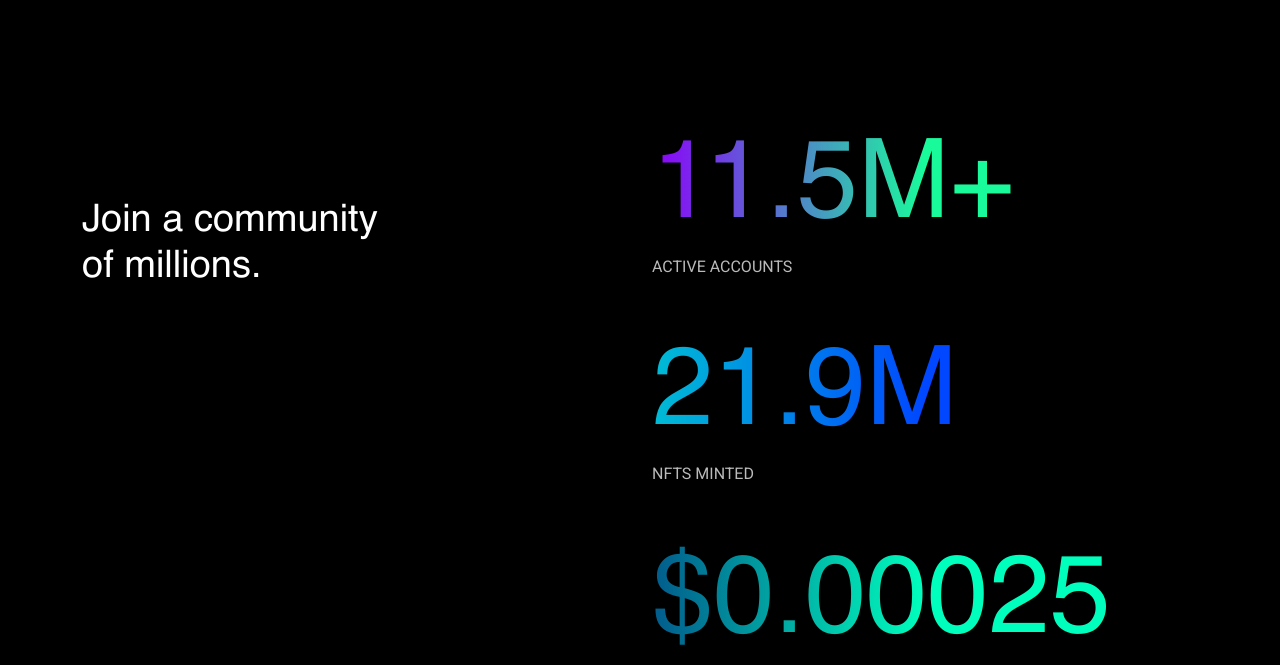
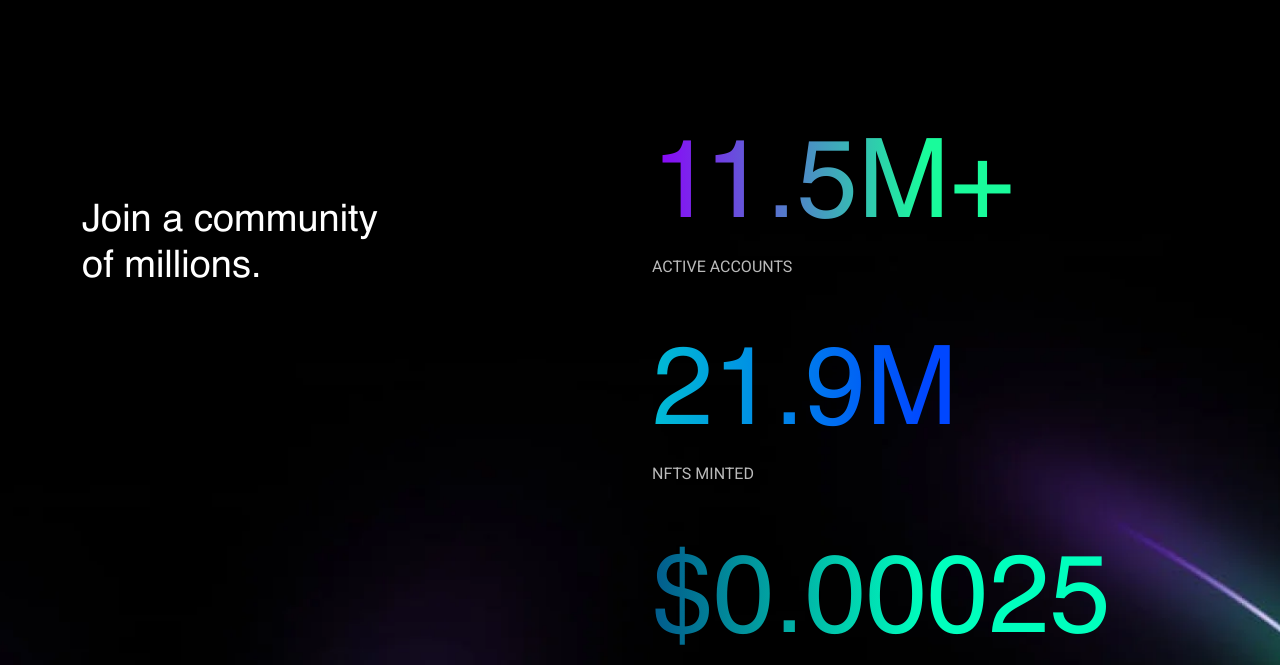
Before and after one commit to Shiv-468/SOLANA-page-1, a plain HTML site: page index.html in a window 1280 px wide. Shown: the part 915-1580 px from the top of the page. Drawn offline with nearby package versions, Linux system fonts and the light colour scheme.

Commit message:
section3 img added

```diff
--- a/assets/css/style.css
+++ b/assets/css/style.css
@@ -348,9 +348,9 @@
 }
 
 .section3_baground_img {
-    background-image: url(../images/webp/section3_img.jpg);
+    background-image: url(../images/webp/section3_img.webp);
     background-repeat: no-repeat;
-    background-size: 100% 100%;
+    background-size: cover;
     background-position: center;
 }
 
--- a/index.html
+++ b/index.html
@@ -199,7 +199,7 @@ Fast for everyone.">
             </div>
         </div>
     </section>
-    <section class="bg-black section3_baground_img min-vh-100">
+    <section class="bg-black section3_baground_img min--100">
         <div class="container mx-auto container_width">
             <div class="row padding_top_124 pb_80">
                 <div class="col-12 col-lg-6">
```
